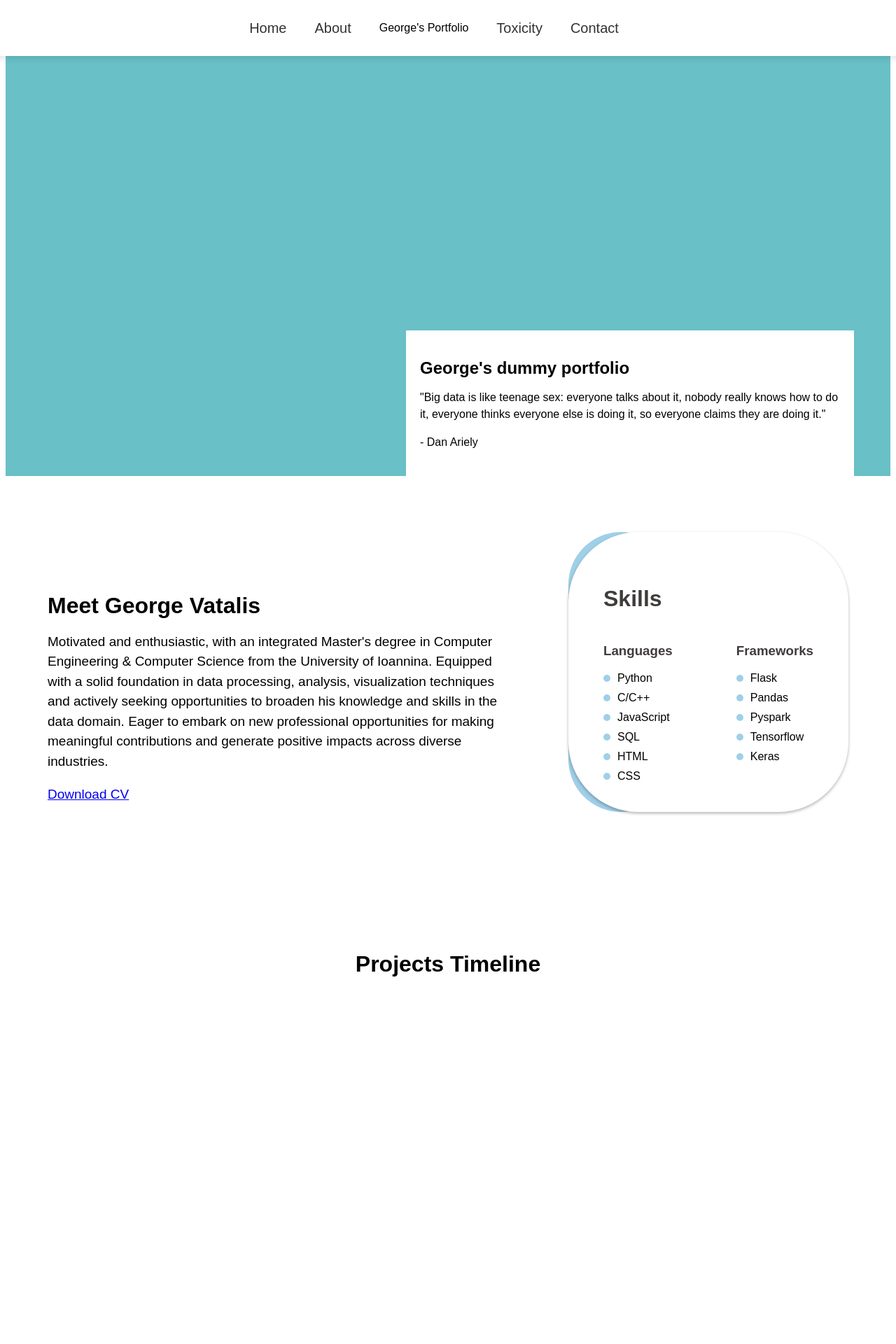
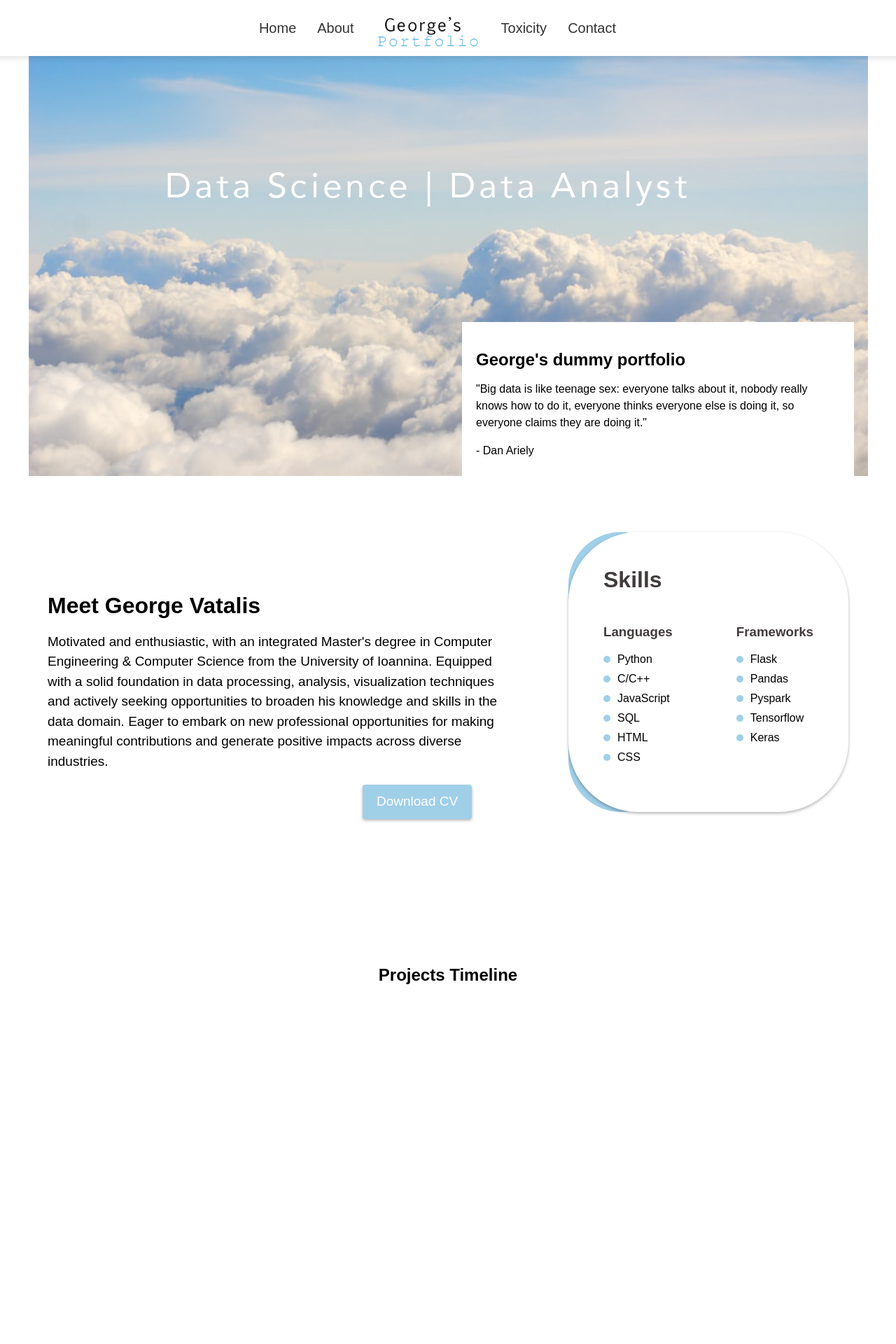
Before and after one commit to GeorgeVat/Portfolio, a Flask app: page / in a window 1280 px wide. Shown: the top 1920 px of the page at 70% size. Run offline with Flask 3, Linux system fonts and the light colour scheme.

Commit message:
timeline, nav , about update
add images on the timeline
add image on the nav bar
add button for downloading the CV

```diff
--- a/static/style.css
+++ b/static/style.css
@@ -24,7 +24,7 @@
   }
 
   nav ul li {
-    margin-right: 40px;
+    margin-right: 30px;
   }
 
   nav ul li a {
@@ -60,6 +60,16 @@
     align-items: flex-start;
     justify-content: space-between;
   }
+  .download-cv {
+    display: inline-block;
+    padding: 10px 20px;
+    background-color: #a0cfe8;
+    color: white;
+    text-decoration: none;
+    border-radius: 4px;
+    box-shadow: 0 2px 4px rgba(0, 0, 0, 0.3);
+    margin-left: 450px;
+  }
 
   .circle {
     position: relative;
@@ -91,6 +101,8 @@
   }
 
   .circle h2 {
+
+    margin-top: 0;
     font-size: 32px;
     color: #413c3c; /* Set the text color */
   }
@@ -188,7 +200,7 @@
     top: 72%;
     right: 60px;
     transform: translateY(-50%);
-    width: 600px;
+    width: 520px;
     padding: 20px;
     background-color: #ffffff;
     font-family: Arial, sans-serif;
--- a/templates/index.html
+++ b/templates/index.html
@@ -149,7 +146,7 @@
     <ul>
       <li><a href="{{ url_for('views.home') }}">Home</a></li>
       <li><a href="#about">About</a></li>
-      <li><span class="portfolio-heading">George's Portfolio</span></li> <!-- Added the portfolio heading -->
+      <li><a href="#portfolio"> <img src="{{ url_for('views.serve_static', filename='titleNav.png') }}" alt="Image 3" width="150" height="150"></a></li> <!-- Added the portfolio heading -->
       <li><a href="{{ url_for('views.toxicity') }}">Toxicity</a></li>
       <li><a href="#contact">Contact</a></li>
     </ul>
@@ -158,9 +155,9 @@
 
   <!-- Slideshow -->
   <div class="slideshow-container">
-    <img class="slideshow-image active" src="{{ url_for('views.serve_static', filename='back1.jpg') }}"  alt="Image Description" width="1300" height="800">
-    <img class="slideshow-image" src="{{ url_for('views.serve_static', filename='back1.jpg') }}"  alt="Image 2" width="1300" height="800">
-    <img class="slideshow-image" src="{{ url_for('views.serve_static', filename='back1.jpg') }}" alt="Image 3" width="1300" height="800">
+    <img class="slideshow-image active" src="{{ url_for('views.serve_static', filename='cloud2.jpg') }}"  alt="Image Description" width="1300" height="800">
+    <img class="slideshow-image" src="{{ url_for('views.serve_static', filename='cloud1.jpg') }}"  alt="Image 2" width="1300" height="800">
+    <img class="slideshow-image" src="{{ url_for('views.serve_static', filename='cloud.jpg') }}" alt="Image 3" width="1300" height="800">
   </div>
 
   <!-- About Portfolio -->
@@ -181,7 +178,7 @@
           in data processing, analysis, visualization techniques and actively seeking opportunities to broaden his knowledge and
           skills in the data domain. Eager to embark on new professional opportunities for making meaningful contributions
            and generate positive impacts across diverse industries.</p>
-           <p><a href="https://www.dropbox.com/s/88we9khqycivbnh/George%27s%20Resume%20Data%20Engineer.pdf?dl=1" target="_blank">Download CV</a></p>
+          <p><a href="https://www.dropbox.com/s/88we9khqycivbnh/George%27s%20Resume%20Data%20Engineer.pdf?dl=1" target="_blank" class="download-cv">Download CV</a></p>
       </div>
       <div class="circle">
         <h2>Skills</h2>
@@ -210,13 +207,13 @@
     </div>
   </section>
 
+
+  <!-- Portfolio Items -->
+
+  <section id="portfolio">
     <div class="portfolio-heading">
       <h1>Projects Timeline</h1>
     </div>
-
-  <!-- Portfolio Items -->
-
-  <!-- Portfolio Items -->
     <div class="portfolio-item">
       <div class="timeline">
         <div class="timeline-content">
```
Also changed, not shown: other parts of templates/index.html (+14 -17 lines), static/CM.png (added), static/Rtree.png (added), static/SVDrmse.png (added), static/back1.jpg (deleted), static/cloud.jpg (added), static/cloud1.jpg (added), static/cloud2.jpg (added), static/heap.png (added), static/index.png (added), static/lr.png (added), static/titleNav.png (added), 2 other files. Lines whose indentation alone changed are shown as unchanged.
